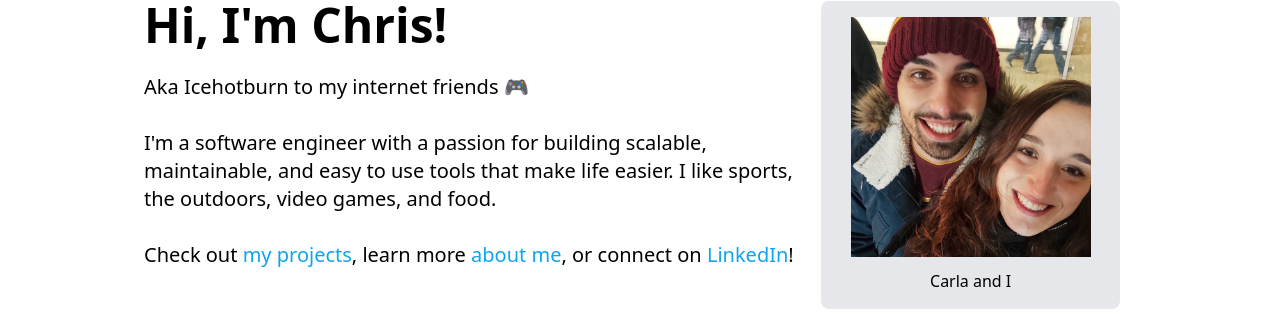
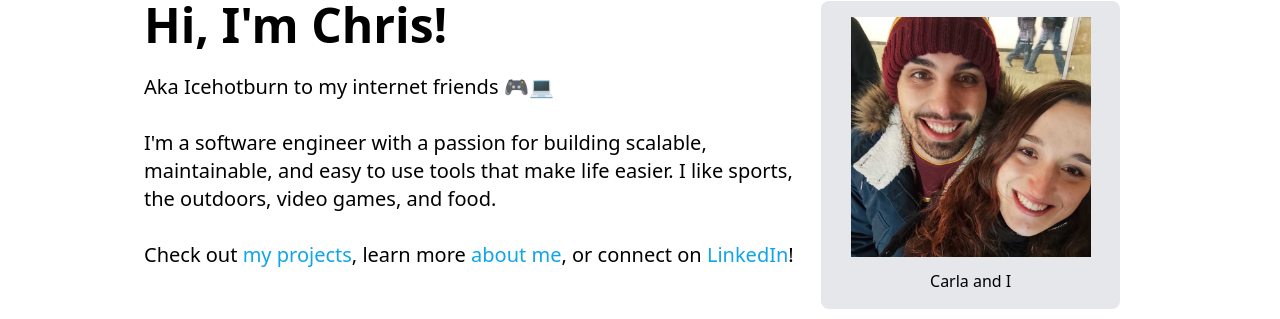
Before and after one commit to baumac/Icehotburn, a Vue app in the folder icehotburn.dev/: page / in a window 1280 px wide. Shown: the part 132-451 px from the top of the page. Built offline with nearby package versions, Linux system fonts and the light colour scheme.

Commit message:
Shorten the home text on mobile and update about

```diff
--- a/icehotburn.dev/src/assets/projects.json
+++ b/icehotburn.dev/src/assets/projects.json
@@ -12,7 +12,7 @@
     {
         "description": "A baby monitor with bark detection! It's intended to help monitor our puppy Kobe.",
         "enabled": false,
-        "gitUrl":"https://github.com/Icehotburn/Icehotburn",
+        "gitUrl":"https://github.com/Icehotburn/puppy_monitor",
         "projectUrl": "/about",
         "id": "b1b1d457-81ee-47c5-b35d-e729b122f55d",
         "tags": ["#python", "#vue3", "#wrtc"],
--- a/icehotburn.dev/src/components/AboutSection.vue
+++ b/icehotburn.dev/src/components/AboutSection.vue
@@ -5,7 +5,7 @@ import { ChevronDownIcon, ChevronUpIcon } from "@heroicons/vue/24/solid";
 const props = defineProps({
   content: { type: String, required: true },
   title: { type: String, required: true },
-  updatedDate: { type: String, required: false },
+  updatedDate: { type: String, required: true },
   isHeader: { type: Boolean, required: true },
 });
 
--- a/icehotburn.dev/src/views/HomeView.vue
+++ b/icehotburn.dev/src/views/HomeView.vue
@@ -7,7 +7,11 @@ import ProjectCatalog from "../components/ProjectCatalog.vue";
     <div class="md:w-8/12 flex flex-col">
       <h1 class="text-5xl font-bold">Hi, I'm Chris!</h1>
       <p class="mt-6 text-xl">
-        Aka Icehotburn to my internet friends 🎮
+        <span class="md:hidden">Aka Icehotburn 🎮💻</span>
+        <span class="hidden md:inline"
+          >Aka Icehotburn to my internet friends 🎮💻</span
+        >
+
         <br />
         <br />
         I'm a software engineer with a passion for building scalable,
```
Also changed, not shown: icehotburn.dev/src/views/AboutView.vue (+2 -1 lines).
